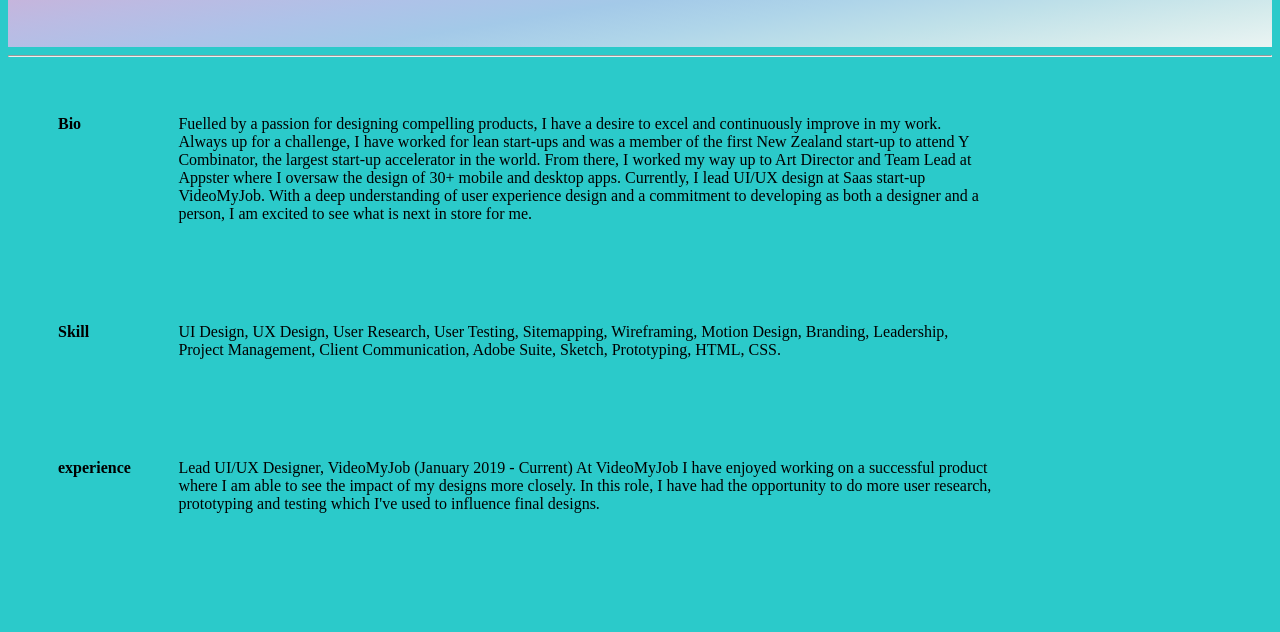
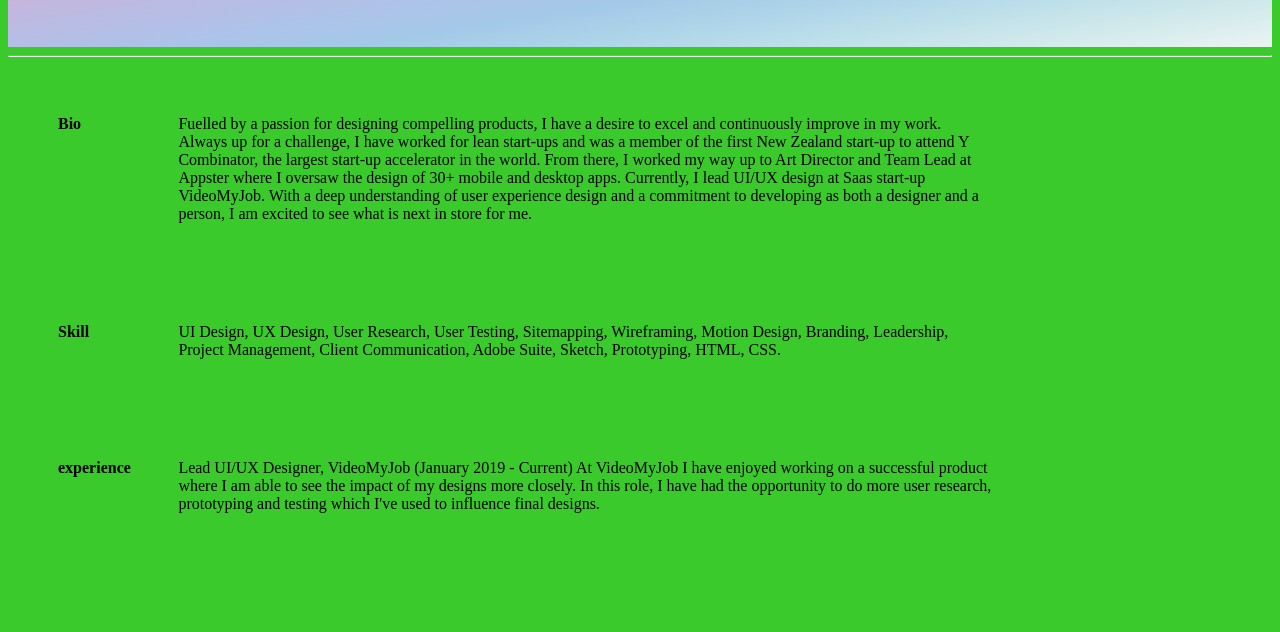
Before and after one commit to Ayan2001Mandal/mycv, a plain HTML site: page index.html in a window 1280 px wide. Shown: the part 168-800 px from the top of the page. Drawn offline with Linux system fonts and the light colour scheme.

Commit message:
Background color chnage

```diff
--- a/index.html
+++ b/index.html
@@ -2,7 +2,7 @@
     <head>
         <style>
             body{
-               background-color: rgb(43, 202, 202);
+               background-color: rgb(59, 202, 43);
             }
             .header{
                 padding: 50;
```
